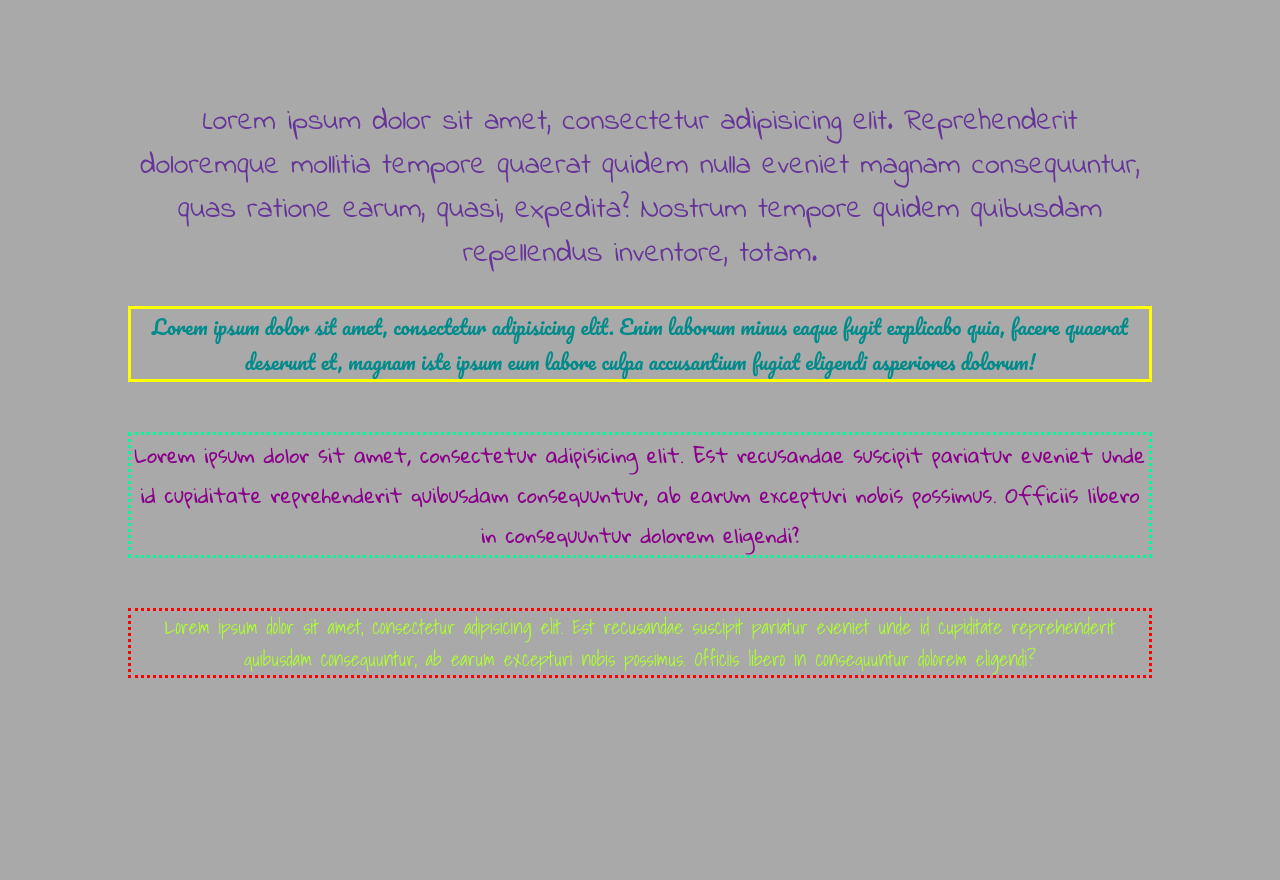
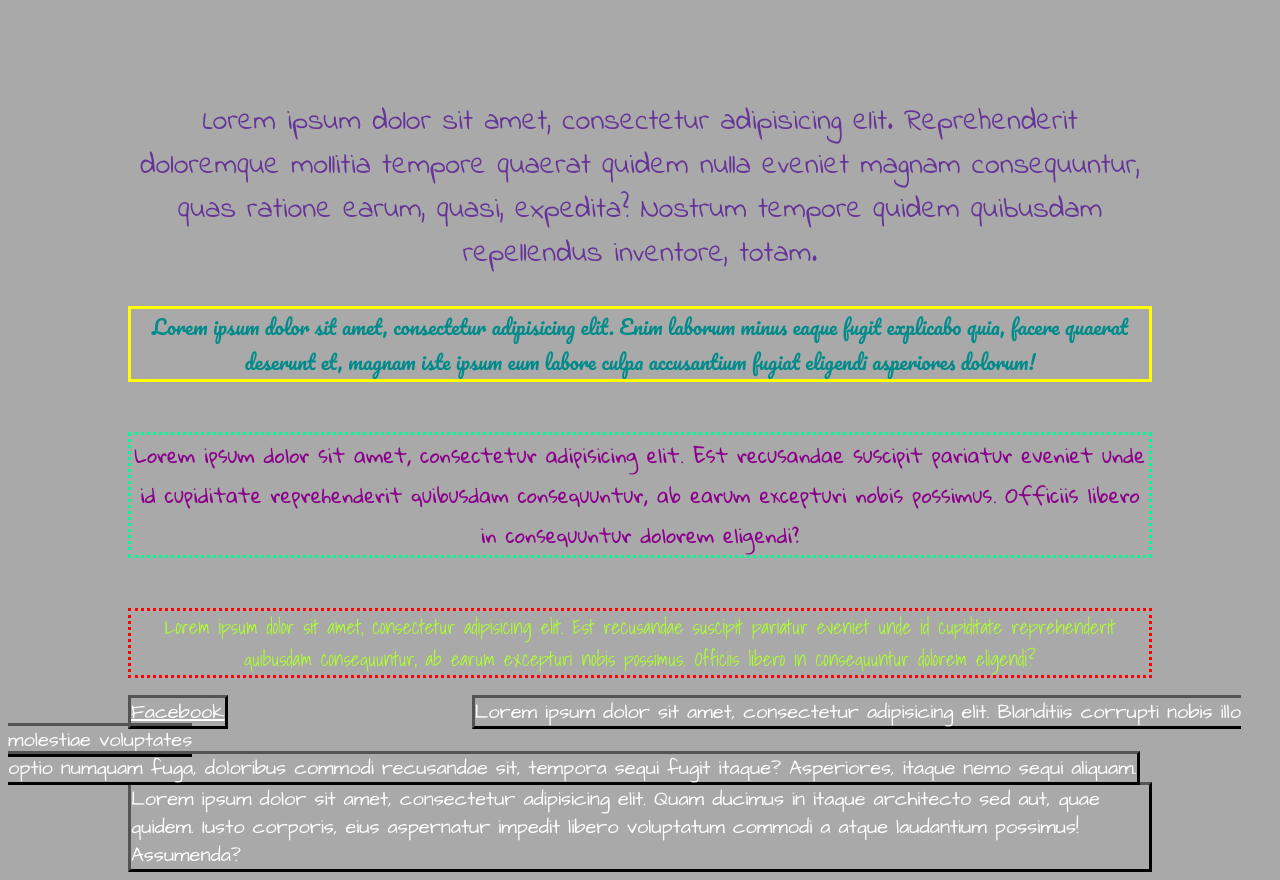
Before and after one commit to jarzo/Css-21.05.2017, a plain HTML site: page index.html in a window 1280 px wide. Before the commit the page ends 800 px from the top, so only its background shows below. Drawn offline with Linux system fonts and the light colour scheme.

Commit message:
łączenie selektorów

```diff
--- a/css/style.css
+++ b/css/style.css
@@ -43,3 +43,15 @@ body{
 	background-color: darkgray;
 
 }
+
+a,span,div{
+	color:white;
+	font-size: 20px;
+	margin-left: 120px;
+	margin-right: 120px;
+	border: outset black;
+	font-family: 'Architects Daughter', cursive;
+
+
+
+}
--- a/index.html
+++ b/index.html
@@ -9,6 +9,7 @@
 	<link href="https://fonts.googleapis.com/css?family=Pacifico" rel="stylesheet">
 	<link href="https://fonts.googleapis.com/css?family=Gloria+Hallelujah" rel="stylesheet">
 	<link href="https://fonts.googleapis.com/css?family=Shadows+Into+Light" rel="stylesheet">
+	<link href="https://fonts.googleapis.com/css?family=Architects+Daughter" rel="stylesheet">
 </head>
 <body>
 
@@ -23,5 +24,11 @@
 
 <p class="klasa2">Lorem ipsum dolor sit amet, consectetur adipisicing elit. Est recusandae suscipit pariatur eveniet unde id cupiditate reprehenderit quibusdam consequuntur, ab earum excepturi nobis possimus. Officiis libero in consequuntur dolorem eligendi?</p>
 
+<!-- Łączenie selektorów -->
+<a href="www.facebook.pl">Facebook</a>
+<span>Lorem ipsum dolor sit amet, consectetur adipisicing elit. Blanditiis corrupti nobis illo molestiae voluptates <br/>optio numquam fuga, doloribus commodi recusandae sit, tempora sequi fugit itaque? Asperiores, itaque nemo sequi aliquam.</span>
+<div>Lorem ipsum dolor sit amet, consectetur adipisicing elit. Quam ducimus in itaque architecto sed aut, quae quidem. Iusto corporis, eius aspernatur impedit libero voluptatum commodi a atque laudantium possimus! Assumenda?</div>
+
+
 </body>
 </html>
```
